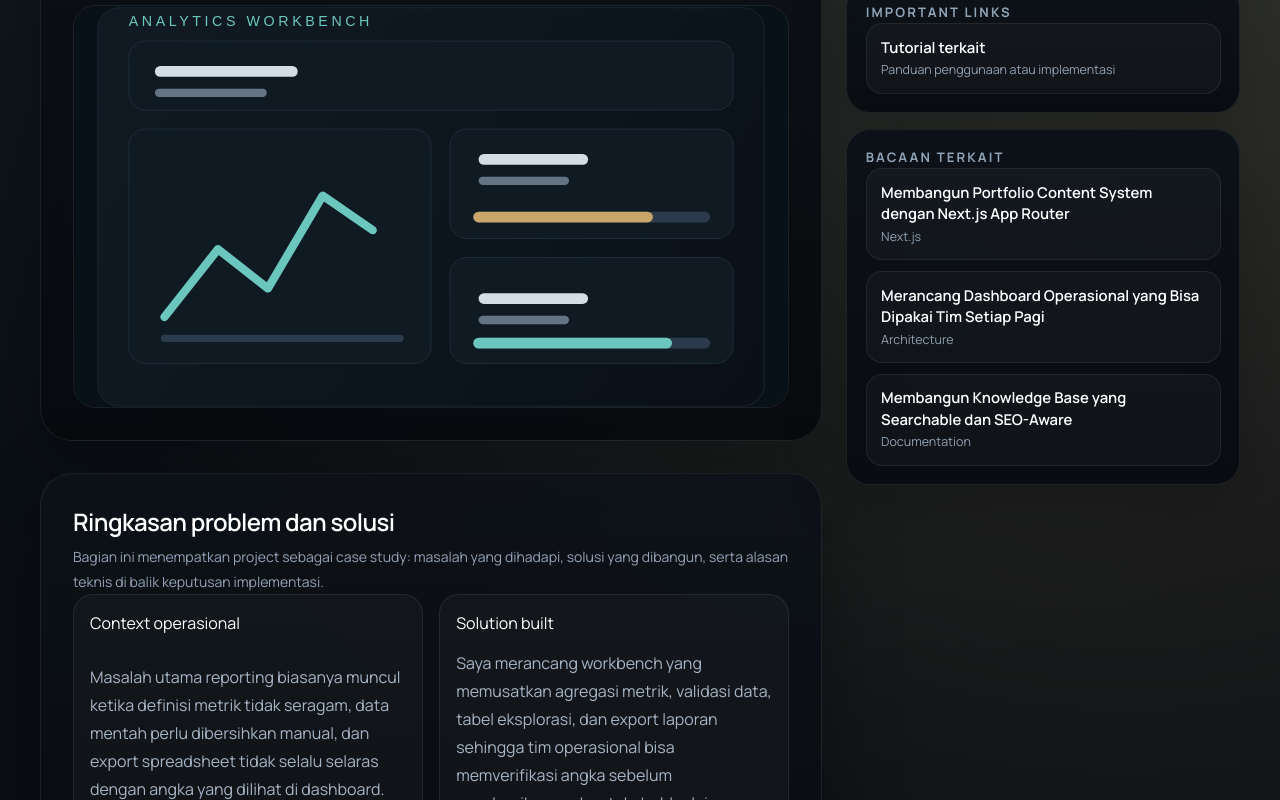
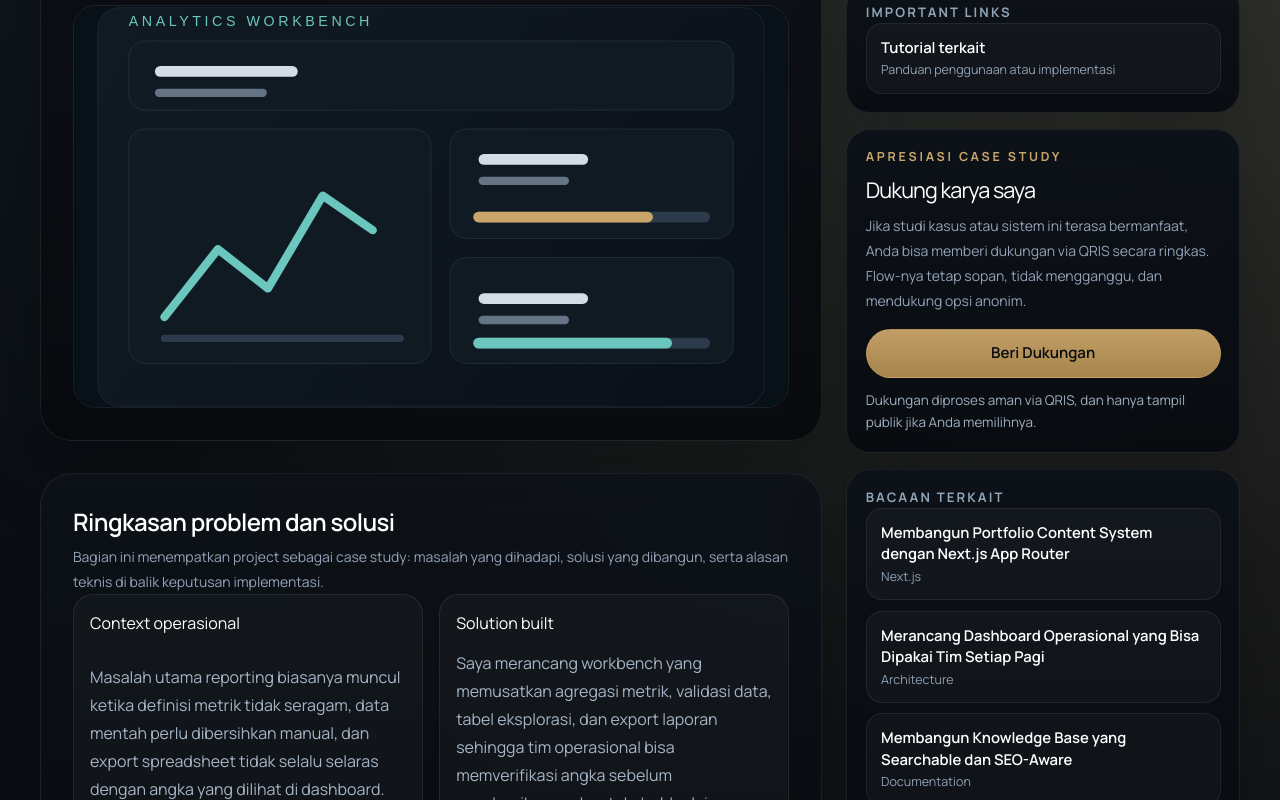
Before and after one commit to dntestsatu-svg/portfolio, a Next.js app: page /projects/analytics-reporting-workbench in a window 1280 px wide. Shown: the part 720-1520 px from the top of the page. Built offline with nearby package versions, Linux system fonts and the light colour scheme; no server answers.

Commit message:
Beri dukungan dipertegas

```diff
--- a/app/blog/[slug]/page.tsx
+++ b/app/blog/[slug]/page.tsx
@@ -7,6 +7,7 @@ import { Breadcrumbs } from "@/components/content/breadcrumbs";
 import { CopyLinkButton } from "@/components/content/copy-link-button";
 import { MarkdownContent } from "@/components/content/markdown-content";
 import { Toc } from "@/components/content/toc";
+import { SupportContextCta } from "@/components/support/support-context-cta";
 import {
   getAdjacentArticles,
   getBlogArticleBySlug,
@@ -192,6 +193,10 @@ export default async function BlogDetailPage({ params }: BlogDetailPageProps) {
               <MarkdownContent content={article.preparedContent} className="markdown-prose" />
             </article>
 
+            <div className="content-mobile-only">
+              <SupportContextCta context="blog" layout="inline" />
+            </div>
+
             {relatedArticles.length > 0 ? (
               <section className="space-y-5">
                 <div className="content-section-heading">
@@ -273,6 +278,10 @@ export default async function BlogDetailPage({ params }: BlogDetailPageProps) {
                 <Toc headings={article.headings} />
               </section>
 
+              <div className="content-desktop-only">
+                <SupportContextCta context="blog" layout="sidebar" />
+              </div>
+
               <section className="content-sidebar-card">
                 <h2 className="content-sidebar-title">Lanjut baca</h2>
                 <div className="content-compact-list">
--- a/app/globals.css
+++ b/app/globals.css
@@ -2271,6 +2271,108 @@ body:has([data-admin-shell="true"]) > footer {
   gap: 1rem;
 }
 
+.support-context-card {
+  display: grid;
+  gap: 1rem;
+}
+
+.support-context-copy {
+  display: grid;
+  gap: 0.65rem;
+}
+
+.support-context-title {
+  margin: 0;
+  color: white;
+  font-size: 1.35rem;
+  line-height: 1.15;
+  letter-spacing: -0.04em;
+}
+
+.support-context-actions {
+  display: grid;
+  gap: 0.7rem;
+}
+
+.support-context-note {
+  margin: 0;
+  color: #9fb0c1;
+  font-size: 0.84rem;
+  line-height: 1.65;
+}
+
+.site-mobile-menu {
+  position: relative;
+}
+
+.site-mobile-menu-trigger {
+  display: inline-flex;
+  min-height: 2.9rem;
+  align-items: center;
+  justify-content: center;
+  border-radius: 999px;
+  border: 1px solid rgba(255, 255, 255, 0.1);
+  background: rgba(255, 255, 255, 0.04);
+  color: white;
+  padding: 0.72rem 1rem;
+  font-size: 0.88rem;
+  font-weight: 600;
+  list-style: none;
+}
+
+.site-mobile-menu-trigger::-webkit-details-marker {
+  display: none;
+}
+
+.site-mobile-menu[open] .site-mobile-menu-trigger {
+  border-color: rgba(201, 165, 106, 0.28);
+  background: rgba(201, 165, 106, 0.1);
+}
+
+.site-mobile-menu-panel {
+  position: absolute;
+  right: 0;
+  top: calc(100% + 0.75rem);
+  z-index: 30;
+  width: min(22rem, calc(100vw - 1rem));
+  border-radius: 1.5rem;
+  border: 1px solid rgba(255, 255, 255, 0.08);
+  background: linear-gradient(180deg, rgba(12, 17, 24, 0.98), rgba(8, 11, 16, 0.98));
+  box-shadow: 0 24px 60px rgba(0, 0, 0, 0.32);
+  padding: 0.85rem;
+  backdrop-filter: blur(18px);
+}
+
+.site-mobile-menu-list {
+  display: grid;
+  gap: 0.45rem;
+}
+
+.site-mobile-menu-link {
+  display: flex;
+  align-items: center;
+  justify-content: space-between;
+  gap: 0.75rem;
+  border-radius: 1rem;
+  border: 1px solid rgba(255, 255, 255, 0.06);
+  background: rgba(255, 255, 255, 0.03);
+  padding: 0.85rem 0.9rem;
+  color: #ecf3fb;
+  font-size: 0.92rem;
+  font-weight: 600;
+}
+
+.site-mobile-menu-link:hover {
+  border-color: rgba(255, 255, 255, 0.14);
+  background: rgba(255, 255, 255, 0.06);
+}
+
+.site-mobile-menu-footer {
+  margin-top: 0.8rem;
+  border-top: 1px solid rgba(255, 255, 255, 0.08);
+  padding-top: 0.8rem;
+}
+
 .honeypot-field {
   position: absolute;
   left: -100vw;
@@ -2348,6 +2450,10 @@ body:has([data-admin-shell="true"]) > footer {
   .support-form-actions .button-secondary {
     width: 100%;
   }
+
+  .support-context-actions .button-primary {
+    width: 100%;
+  }
 }
 
 @media (min-width: 768px) {
--- a/app/projects/[slug]/page.tsx
+++ b/app/projects/[slug]/page.tsx
@@ -6,6 +6,7 @@ import { ProjectCard } from "@/components/marketing/project-card";
 import { Breadcrumbs } from "@/components/content/breadcrumbs";
 import { CopyLinkButton } from "@/components/content/copy-link-button";
 import { MarkdownContent } from "@/components/content/markdown-content";
+import { SupportContextCta } from "@/components/support/support-context-cta";
 import {
   getProjectBySlug,
   getProjectSlugs,
@@ -279,6 +280,10 @@ export default async function ProjectDetailPage({ params }: ProjectDetailPagePro
               </section>
             ) : null}
 
+            <div className="content-mobile-only">
+              <SupportContextCta context="project" layout="inline" />
+            </div>
+
             {relatedProjects.length > 0 ? (
               <section className="space-y-5">
                 <div className="content-section-heading">
@@ -374,6 +379,10 @@ export default async function ProjectDetailPage({ params }: ProjectDetailPagePro
                 </div>
               </section>
 
+              <div className="content-desktop-only">
+                <SupportContextCta context="project" layout="sidebar" />
+              </div>
+
               {relatedArticles.length > 0 ? (
                 <section className="content-sidebar-card">
                   <h2 className="content-sidebar-title">Bacaan terkait</h2>
--- a/components/marketing/site-header.tsx
+++ b/components/marketing/site-header.tsx
@@ -21,7 +21,11 @@ export function SiteHeader() {
             <Link
               key={item.href}
               href={item.href}
-              className="text-sm text-slate-300 transition hover:text-white"
+              className={
+                item.href === "/beri-dukungan"
+                  ? "text-sm text-slate-100 transition hover:text-white"
+                  : "text-sm text-slate-300 transition hover:text-white"
+              }
             >
               {item.label}
             </Link>
@@ -29,6 +33,28 @@ export function SiteHeader() {
         </nav>
 
         <div className="flex items-center gap-3">
+          <details className="site-mobile-menu md:hidden">
+            <summary className="site-mobile-menu-trigger">Menu</summary>
+            <div className="site-mobile-menu-panel">
+              <nav aria-label="Navigasi mobile" className="site-mobile-menu-list">
+                {publicNavigation.map((item) => (
+                  <Link key={item.href} href={item.href} className="site-mobile-menu-link">
+                    <span>{item.label}</span>
+                    {item.href === "/beri-dukungan" ? (
+                      <span className="tag-chip-subtle">QRIS</span>
+                    ) : null}
+                  </Link>
+                ))}
+              </nav>
+              <div className="site-mobile-menu-footer">
+                <p className="copy-muted text-sm">
+                  Baca artikel, lihat case study, atau beri dukungan ketika karya ini terasa
+                  bermanfaat.
+                </p>
+              </div>
+            </div>
+          </details>
+
           <Link href="/blog" className="button-secondary hidden sm:inline-flex">
             Baca Blog
           </Link>
--- /dev/null
+++ b/components/support/support-context-cta.tsx
@@ -0,0 +1,48 @@
+import Link from "next/link";
+
+type SupportContextCtaProps = {
+  context: "blog" | "project";
+  layout: "sidebar" | "inline";
+};
+
+const copyByContext = {
+  blog: {
+    eyebrow: "Apresiasi pembaca",
+    title: "Dukung karya saya",
+    description:
+      "Jika artikel ini membantu Anda berpikir lebih cepat atau lebih jelas, Anda bisa memberi dukungan via QRIS secara sukarela. Tersedia opsi anonim dan mode publik yang tetap elegan.",
+  },
+  project: {
+    eyebrow: "Apresiasi case study",
+    title: "Dukung karya saya",
+    description:
+      "Jika studi kasus atau sistem ini terasa bermanfaat, Anda bisa memberi dukungan via QRIS secara ringkas. Flow-nya tetap sopan, tidak mengganggu, dan mendukung opsi anonim.",
+  },
+} as const;
+
+export function SupportContextCta({ context, layout }: SupportContextCtaProps) {
+  const copy = copyByContext[context];
+  const className =
+    layout === "sidebar"
+      ? "content-sidebar-card support-context-card"
+      : "surface-panel rounded-4xl p-5 support-context-card";
+
+  return (
+    <section className={className}>
+      <div className="support-context-copy">
+        <p className="support-panel-label">{copy.eyebrow}</p>
+        <h2 className="support-context-title">{copy.title}</h2>
+        <p className="copy-muted text-sm">{copy.description}</p>
+      </div>
+
+      <div className="support-context-actions">
+        <Link href="/beri-dukungan" className="button-primary">
+          Beri Dukungan
+        </Link>
+        <p className="support-context-note">
+          Dukungan diproses aman via QRIS, dan hanya tampil publik jika Anda memilihnya.
+        </p>
+      </div>
+    </section>
+  );
+}
--- a/lib/site-config.ts
+++ b/lib/site-config.ts
@@ -17,6 +17,6 @@ export const publicNavigation = [
   { label: "Tech Stack", href: "/#stack" },
   { label: "Project", href: "/projects" },
   { label: "Blog", href: "/blog" },
-  { label: "Dukungan", href: "/beri-dukungan" },
+  { label: "Beri Dukungan", href: "/beri-dukungan" },
   { label: "Kontak", href: "/#contact" },
 ] as const;
```
